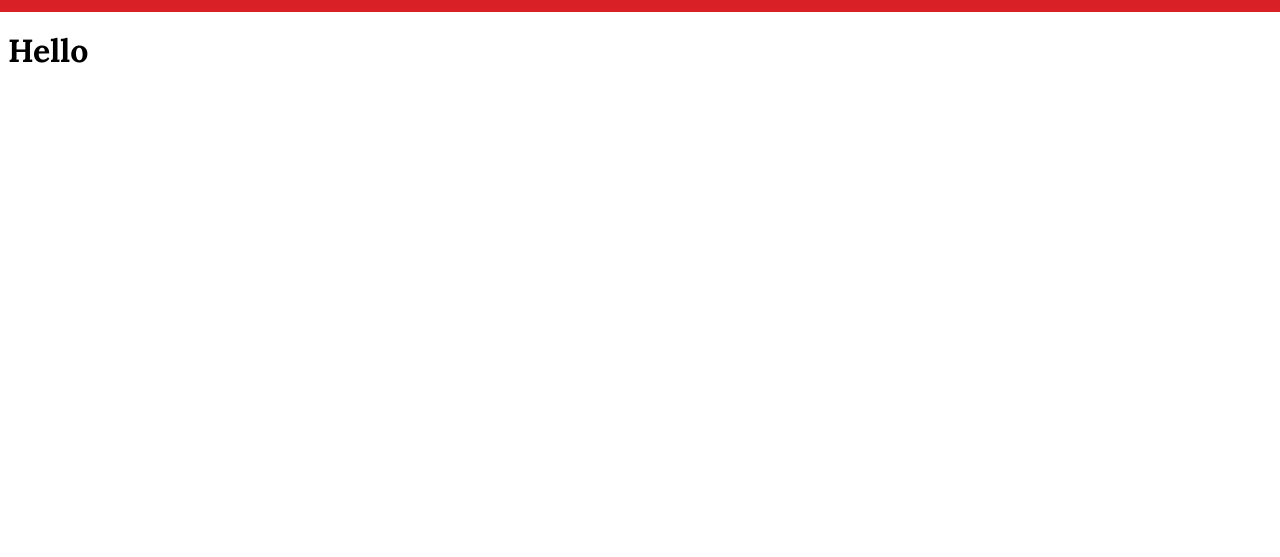
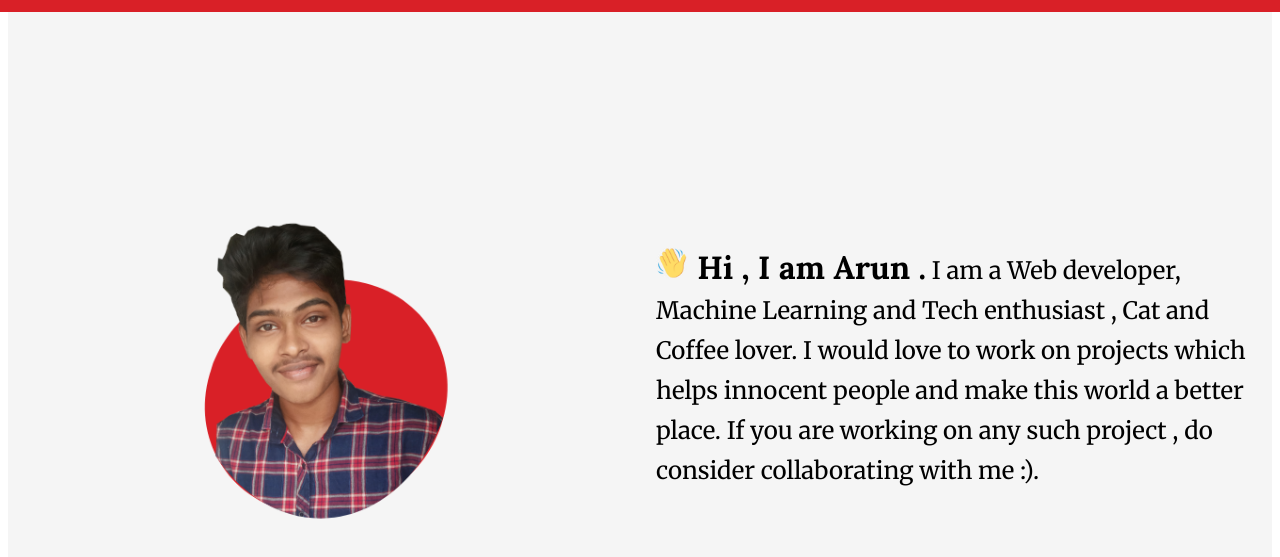
Before and after one commit to Aruuunn/New-Portfolio-Page, a Gatsby site: page / in a window 1280 px wide. Shown: the part 49-606 px from the top of the page. Built offline with nearby package versions, Linux system fonts and the light colour scheme; Gatsby itself is replaced by a stand-in of ours.

Commit message:
completed Intro

```diff
--- /dev/null
+++ b/src/components/intro.js
@@ -0,0 +1,41 @@
+import React from "react"
+import { Grid  , useTheme , useMediaQuery } from "@material-ui/core"
+import ProfilePic from "../images/Group 4.png";
+import WavingHandIcon from '../images/wavinghand@2x.png';
+
+function Intro() {
+
+    const theme = useTheme();
+    const xl = useMediaQuery(theme.breakpoints.up('xl'));
+
+  return (
+    <div>
+      <Grid container justify="center" alignItems="flex-start">
+        <Grid container justify="space-around" alignItems="center" style={{ maxWidth: "1366px" ,minHeight:'90vh',fontFamily:"'Merriweather',serif"}}>
+          <Grid
+            xs={12}
+            container
+            item
+            justify="center"
+            alignItems="flex-start"
+            md={6}
+          >
+              <img src={ProfilePic} style={{width:'70%',maxWidth:'300px',height:'auto' ,position:'relative' , top:'-60px' }}/>
+          </Grid>
+          <Grid xs={12} container item justify="center" alignItems="center" md={6} style={{fontSize:xl ? '32px' : '24px',lineHeight:xl ? '56px' :'40px'}}>
+            <div style={{maxWidth:'600px',margin:'15px'}}>
+              <img src={WavingHandIcon} style={{height:xl ?'40px' :'32px',width:'auto',marginRight:'10px'}}/>
+             <span style={{fontSize:xl ?'40px' :'32px',fontFamily:"'Lora',serif",fontWeight:'bold'}}>Hi , I am Arun .</span> I am a Web developer, Machine Learning and Tech
+              enthusiast , Cat and Coffee lover. I would love to work on
+              projects which helps innocent people and make this world a better
+              place. If you are working on any such project , do consider
+              collaborating with me :).
+            </div>
+          </Grid>
+        </Grid>
+      </Grid>
+    </div>
+  )
+}
+
+export default Intro
--- a/src/pages/index.js
+++ b/src/pages/index.js
@@ -3,13 +3,15 @@ import { Link } from "gatsby"
 import Image from "../components/image"
 import SEO from "../components/seo"
 import NavBar from '../components/NavBar';
+import Intro from '../components/intro';
 
 const IndexPage = () => (
-  <>
+  <div style={{backgroundColor:'#F5F5F5'}}>
     <SEO title="Portfolio"  />
     <NavBar/>
-   <h1 style={{fontFamily:"'Lora', serif"}}>Hello</h1>
-</>
+    <Intro/>
+
+</div>
 )
 
 export default IndexPage
```
Also changed, not shown: src/images/Group 4.png (added), src/images/Group 4@2x.png (added), src/images/wavinghand@2x.png (added).
